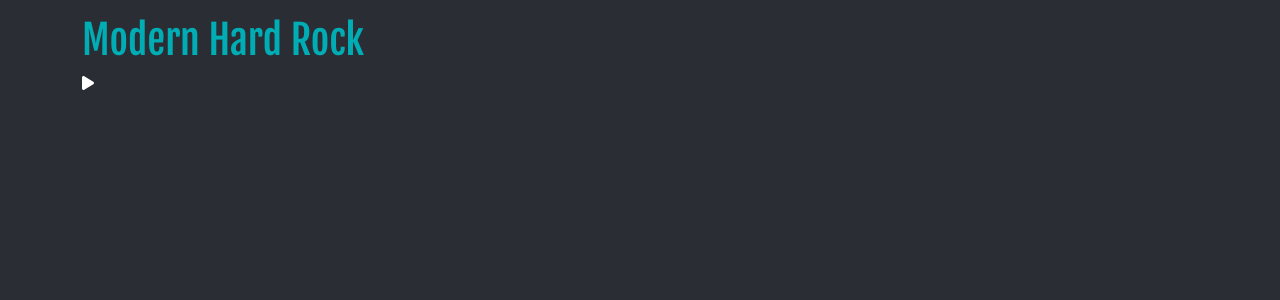
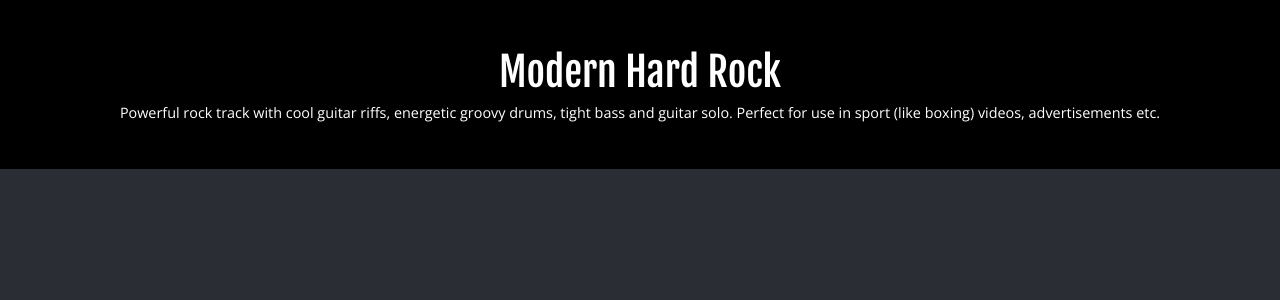
Before and after one commit to sergiychaiuk/vue-apis, a Vue app: page / in a window 1280 px wide. Shown: the top 300 px of the page. Built offline with nearby package versions, Linux system fonts and the light colour scheme.

Commit message:
importing a component

```diff
--- a/src/App.vue
+++ b/src/App.vue
@@ -1,30 +1,27 @@
 <template>
-  <div id="app" class="container">
-    <h1 class="text-primary mt-3">{{ name }}</h1>
-    <p>
-      <font-awesome-icon
-        icon="play"
-        @click="showDescription = !showDescription"
-      />
-      <span v-if="showDescription">{{ description }}</span>
-    </p>
+  <div id="app">
+    <current-song :song="currentSong" />
   </div>
 </template>
 
 <script>
-import { FontAwesomeIcon } from "@fortawesome/vue-fontawesome";
+// import { FontAwesomeIcon } from "@fortawesome/vue-fontawesome";
+import CurrentSong from "@/components/CurrentSong";
+
 export default {
   name: "app",
   data() {
     return {
-      showDescription: false,
-      name: "Modern Hard Rock",
-      description:
-        "Powerful rock track with cool guitar riffs, energetic groovy drums, tight bass and guitar solo. Perfect for use in sport (like boxing) videos, advertisements etc.",
+      currentSong: {
+        name: "Modern Hard Rock",
+        description:
+          "Powerful rock track with cool guitar riffs, energetic groovy drums, tight bass and guitar solo. Perfect for use in sport (like boxing) videos, advertisements etc.",
+      },
     };
   },
   components: {
-    FontAwesomeIcon,
+    // FontAwesomeIcon,
+    CurrentSong,
   },
 };
 </script>
--- /dev/null
+++ b/src/components/CurrentSong.vue
@@ -0,0 +1,30 @@
+<template>
+  <div>
+    <div class="currentsong sticky-top">
+      <div class="currentsong-background position-relative">
+        <div class="currentsong-backgroundimage position-absolute"></div>
+        <div
+          class="song-info d-flex justify-content-center align-items-center py-5"
+        >
+          <div class="item container">
+            <div class="row justify-content-center">
+              <div class="song col-md-8 text-center">
+                <h1 class="song-name">{{ song.name }}</h1>
+              </div>
+              <div class="song col-md-12 text-center">
+                <div class="song-description px-2">{{ song.description }}</div>
+              </div>
+            </div>
+          </div>
+        </div>
+      </div>
+    </div>
+  </div>
+</template>
+
+<script>
+export default {
+  name: "current-song",
+  props: ["song"],
+};
+</script>
```
